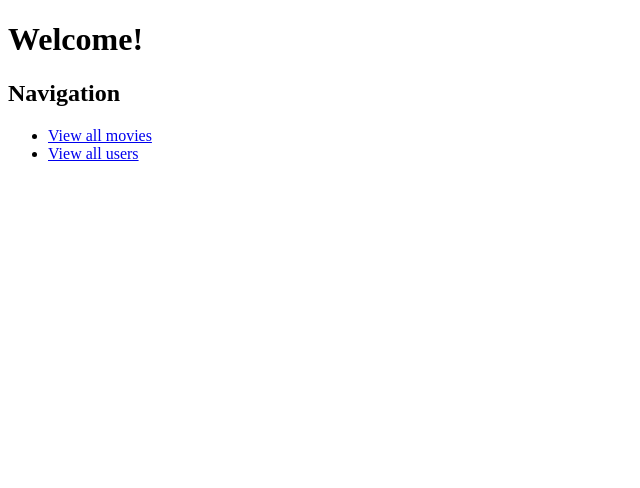
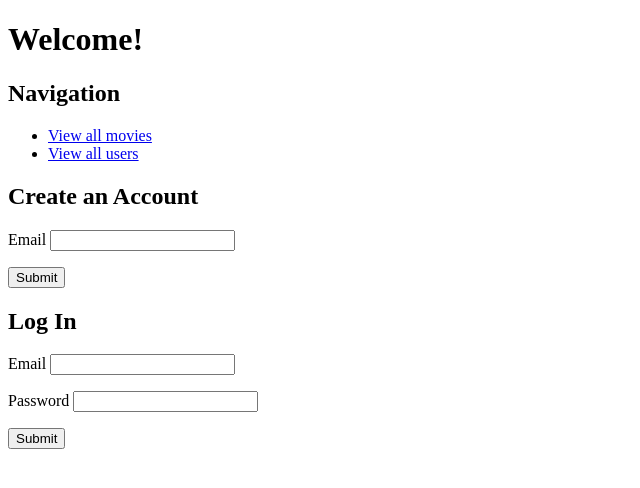
Before and after one commit to mcabio/ratings-v2, a Flask app: page / in a window 1280 px wide. Shown: the top 488 px of the page, without its empty margins (0-640 px from the left). Run offline with Flask 2, Linux system fonts and the light colour scheme.

Commit message:
Halfway done with Movie Ratings App: Part 4

```diff
--- a/crud.py
+++ b/crud.py
@@ -33,6 +33,11 @@ def get_user_by_id(user_id):
 
     return User.query.get(user_id)
 
+def get_user_by_email(email):
+    """Return a user by email"""
+
+    return User.query.filter(User.email == email).first()
+
 def create_rating(user, movie, score):
 
     rating = Rating(user=user, movie=movie, score=score)
--- a/server.py
+++ b/server.py
@@ -37,6 +37,25 @@ def show_user(user_id):
 
     return render_template('user_details.html', user=user)
 
+@app.route('/users', methods=["POST"])
+def register_user():
+    """Create new user"""
+
+    email = request.form.get("email")
+    password = request.form.get("password")
+
+    user = crud.get_user_by_email(email)
+    if user:
+        flash("Cannot create an account with that email. Try again")
+    else:
+        user = crud.create_user(email, password)
+        db.session.add(user)
+        db.session.commit()
+        flash("Account created! Please log in.")
+    return redirect('/')
+
+
+
 @app.route('/movies')
 def all_movies():
     """View all movies"""
--- a/templates/base.html
+++ b/templates/base.html
@@ -10,6 +10,11 @@
     {% block head %}{% endblock %}
   </head>
   <body>
+    {% for msg in get_flashed_messages() %}
+      <p class="flash-msg">
+        {{ msg }}
+      </p>
+    {% endfor %}
     {% block body %}{% endblock %}
 
     {% block after_body %}{% endblock %}
--- a/templates/homepage.html
+++ b/templates/homepage.html
@@ -9,4 +9,27 @@
         <li><a href="/movies">View all movies</a></li>
         <li><a href="/users">View all users</a></li>
     </ul>
+
+    <h2>Create an Account</h2>
+    <form action="/users" method="POST">
+        <p>
+            Email <input type="text" name="email">
+        </p>
+        <p>
+            <input type="submit">
+        </p>
+    </form>
+
+    <h2>Log In</h2>
+    <form action="/login" method="POST">
+        <p>
+           Email <input type="text" name="email">
+        </p>
+        <p>
+            Password <input type="text" name="password">
+        </p>
+        <p>
+            <input type="submit">
+        </p>
+    </form>
 {% endblock %}
```
